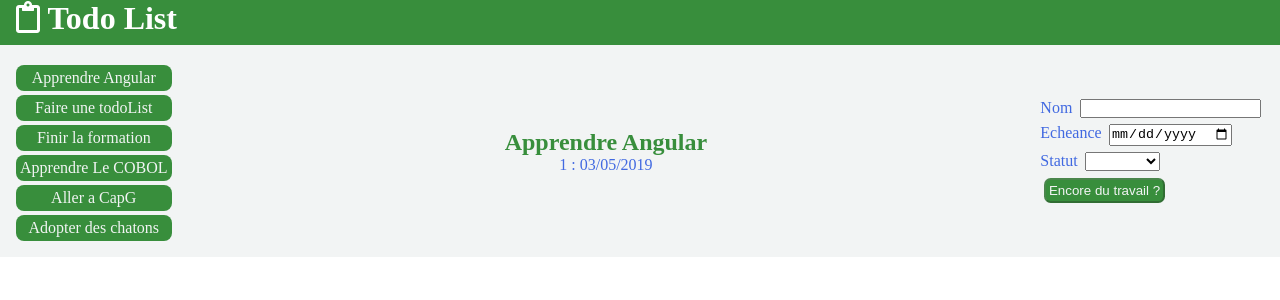
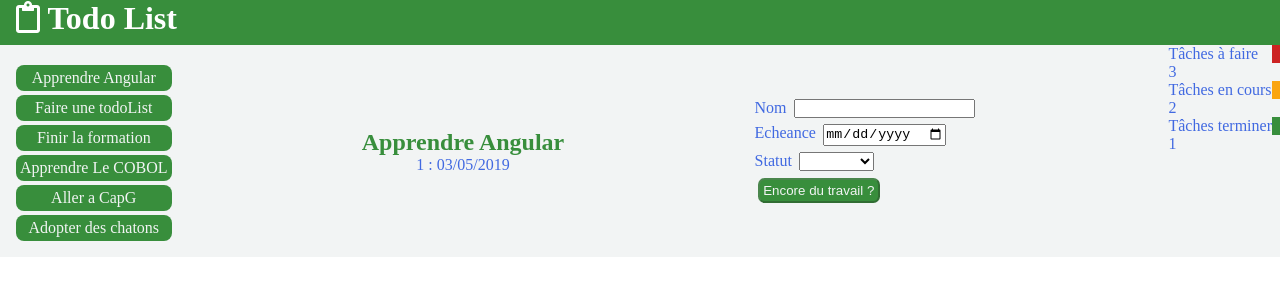
Before and after one commit to RomainBon/todoAngular, an Angular app: page / in a window 1280 px wide. Shown: the top 300 px of the page. Built offline with nearby package versions, Linux system fonts and the light colour scheme.

Commit message:
Ajout Stat

```diff
--- a/src/app/app.component.html
+++ b/src/app/app.component.html
@@ -6,4 +6,5 @@
     <app-nav-list></app-nav-list>
     <app-detail></app-detail>
     <app-create></app-create>
+    <app-show-stat></app-show-stat>
 </main>
--- a/src/app/app.component.ts
+++ b/src/app/app.component.ts
@@ -1,4 +1,4 @@
-import { Component, OnInit } from '@angular/core';
+import { Component } from '@angular/core';
 
 @Component({
   selector: 'app-root',
--- a/src/app/app.module.ts
+++ b/src/app/app.module.ts
@@ -7,13 +7,15 @@ import { NavListComponent } from './nav-list/nav-list.component';
 import { DetailComponent } from './detail/detail.component';
 import { CreateComponent } from './create/create.component';
 import { HttpClientModule } from '@angular/common/http';
+import { ShowStatComponent } from './show-stat/show-stat.component';
 
 @NgModule({
   declarations: [
     AppComponent,
     NavListComponent,
     DetailComponent,
-    CreateComponent
+    CreateComponent,
+    ShowStatComponent
   ],
   imports: [
     BrowserModule,
--- /dev/null
+++ b/src/app/cal-cstat.service.ts
@@ -0,0 +1,28 @@
+import { Injectable } from '@angular/core';
+import { Task } from './task';
+import { TaskProviderService } from './task-provider.service';
+import { Subject, Observable } from 'rxjs';
+
+@Injectable({
+  providedIn: 'root'
+})
+export class CalCStatService {
+
+  private data: number[];
+  statSubjet = new Subject<number[]>();
+
+  constructor(provider: TaskProviderService) {
+    provider.getTasks().subscribe((tasks: Task[]) => {
+      this.data = tasks.reduce(statReducer, [0, 0, 0]);
+      this.statSubjet.next(this.data);
+    });
+  }
+
+  getStat(): Observable<number[]> {
+    return this.statSubjet.asObservable();
+  }
+}
+const statReducer = (acc, cur) => {
+  acc[cur.status]++;
+  return acc;
+}
--- /dev/null
+++ b/src/app/show-stat/show-stat.component.html
@@ -0,0 +1,5 @@
+<dl class="Stat">
+  <dt class="ToDo">Tâches à faire</dt><dd >{{ stat[0] }}</dd>
+  <dt class="Doing">Tâches en cours</dt><dd>{{ stat[1] }}</dd>
+  <dt class="Done">Tâches terminer</dt><dd>{{ stat[2] }}</dd>
+</dl>
--- /dev/null
+++ b/src/app/show-stat/show-stat.component.ts
@@ -0,0 +1,19 @@
+import { Component, OnInit } from '@angular/core';
+import { CalCStatService } from '../cal-cstat.service';
+
+@Component({
+  selector: 'app-show-stat',
+  templateUrl: './show-stat.component.html',
+  styleUrls: ['./show-stat.component.scss']
+})
+export class ShowStatComponent implements OnInit {
+
+  private stat = [0, 0, 0];
+  constructor(private statTask: CalCStatService) {
+  }
+
+  ngOnInit() {
+    this.statTask.getStat().subscribe(stat => this.stat = stat);
+  }
+
+}
--- a/src/app/task.ts
+++ b/src/app/task.ts
@@ -1,7 +1,7 @@
 export enum TaskStatus {
-    Todo="Todo",
-    Doing="Doing",
-    Done="Done"
+    Todo = "Todo",
+    Doing = "Doing",
+    Done = "Done"
 }
 
 export class Task {
--- a/src/styles.scss
+++ b/src/styles.scss
@@ -73,6 +73,20 @@ app-create {
   }
 }
 
+app-show-stat{
+  color : royalblue;
+
+  .Done{
+    border-right: solid #388E3C 0.5em;
+  }
+  .ToDo{
+    border-right: solid#CC2222 0.5em;
+  }
+  .Doing{
+    border-right: solid #FAA511 0.5em;
+  }
+}
+
 .ng-invalid.ng-touched {
   border-color: #FF3535;
 }
```
Also changed, not shown: src/app/show-stat/show-stat.component.scss (added), 2 other files (tests, documents, lock files or other folders).
